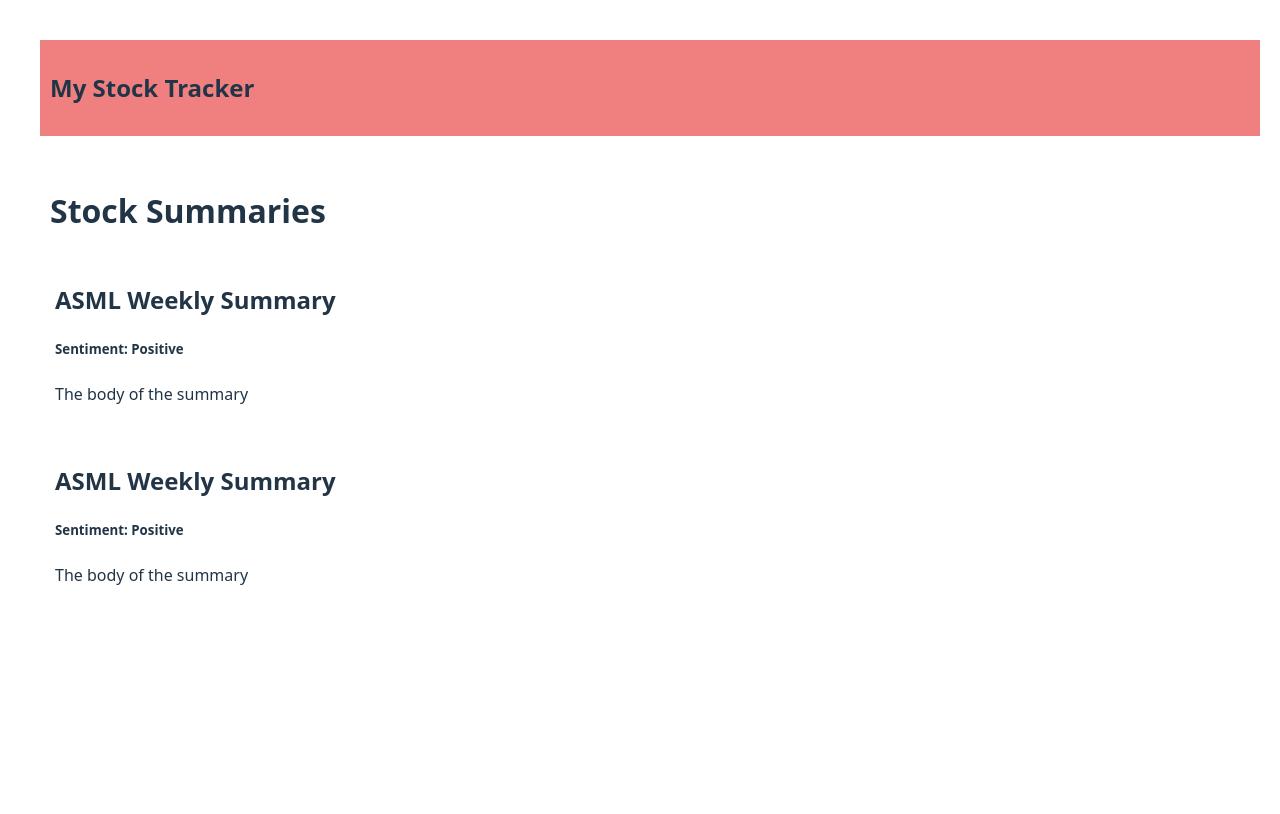
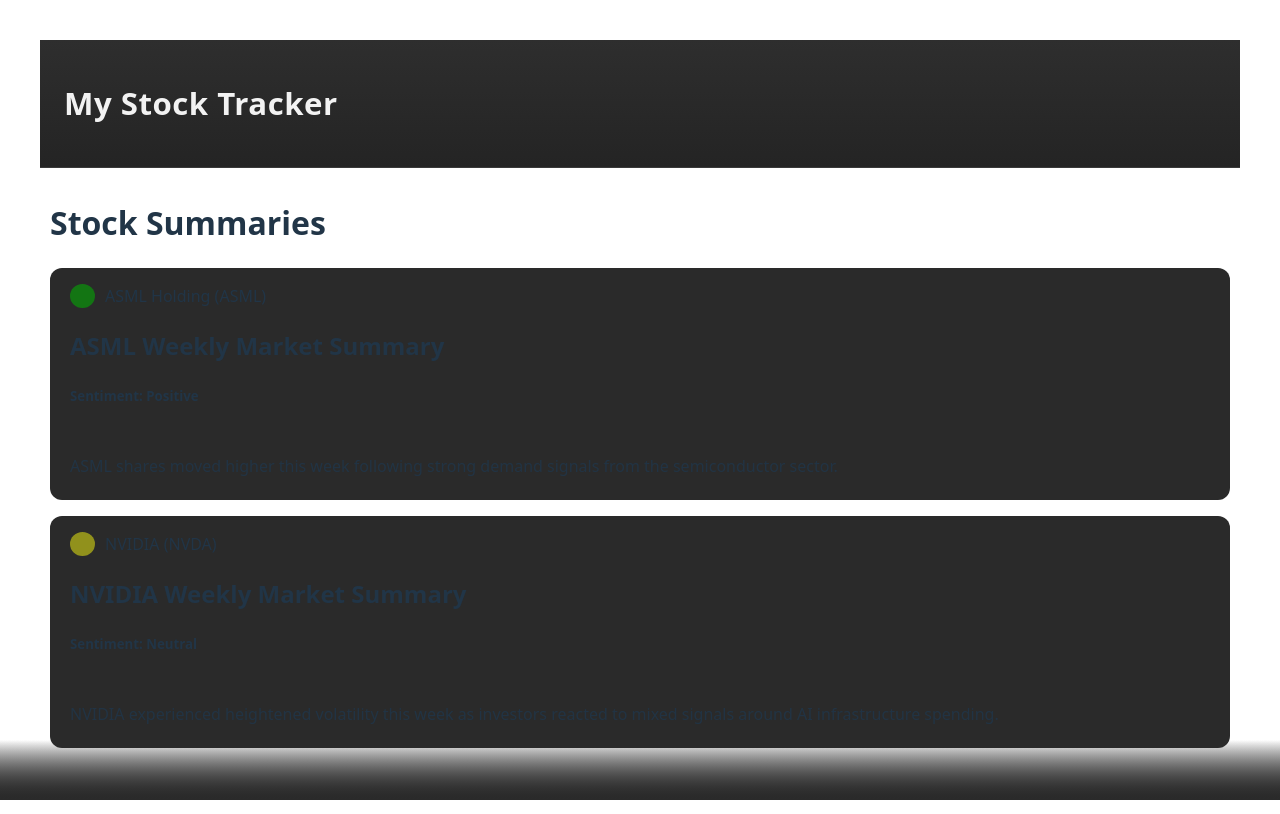
Before and after one commit to cainemerrick98/analyst_gpt, a React app in the folder frontend/: page / in a window 1280 px wide. Built offline with nearby package versions, Linux system fonts and the light colour scheme; the HTML template or start-up script is replaced by a standard one.

Commit message:
much improved ui

```diff
--- a/frontend/src/App.css
+++ b/frontend/src/App.css
@@ -11,8 +11,15 @@
 }
 
 .header{
-  padding: 10px;
-  width: 100%;
-  background-color: lightcoral;
-  margin-bottom: 20px;
+   background: linear-gradient(
+    180deg,
+    #2e2e2e 0%,
+    #242424 100%
+  );
+  padding: 14px 24px;
+  font-size: 1.3rem;
+  font-weight: 600;
+  letter-spacing: 0.5px;
+  color: #f2f2f2;
+  border-bottom: 1px solid #3a3a3a;
 }
--- a/frontend/src/App.jsx
+++ b/frontend/src/App.jsx
@@ -1,25 +1,51 @@
 import './App.css'
 import Summary from './components/summary'
 
-function get_summaries(){
+function get_summaries() {
   return [
     {
-      ticker: 'ASMLA',
-      company: 'ASML',
-      title: 'ASML Weekly Summary',
-      body: 'The body of the summary',
-      sentiment: 'Positive'
-    },
-    {
-      ticker: 'ASMLA',
-      company: 'ASML',
-      title: 'ASML Weekly Summary',
-      body: 'The body of the summary',
+      ticker: 'ASML',
+      company: 'ASML Holding',
+      title: 'ASML Weekly Market Summary',
+      body: `
+ASML shares moved higher this week following strong demand signals from the semiconductor sector.
+
+Management reiterated confidence in long-term EUV adoption, citing increased investment from major foundries in both the U.S. and Asia.
+
+Key highlights:
+- Strong backlog visibility through 2026
+- Continued margin expansion driven by service revenue
+- Increased geopolitical diversification of customers
+
+Risks remain, particularly around export restrictions and macroeconomic uncertainty, but overall sentiment remains constructive.
+
+Conclusion:
+ASML continues to be viewed as a core long-term holding within the semiconductor equipment space.
+      `,
       sentiment: 'Positive'
     },
 
-  ]
+    {
+      ticker: 'NVDA',
+      company: 'NVIDIA',
+      title: 'NVIDIA Weekly Market Summary',
+      body: `
+NVIDIA experienced heightened volatility this week as investors reacted to mixed signals around AI infrastructure spending.
+
+While demand for data center GPUs remains robust, some customers are beginning to optimize existing capacity rather than aggressively expand.
+
+Notable developments:
+- AI revenue growth remains strong quarter-over-quarter
+- Gross margins stabilized after recent declines
+- Competition in custom silicon continues to increase
+
+Overall, the market appears to be reassessing expectations rather than abandoning the long-term AI thesis.
+      `,
+      sentiment: 'Neutral'
+    }
+  ];
 }
+
 
 function App() {
 
--- a/frontend/src/components/summary.css
+++ b/frontend/src/components/summary.css
@@ -1,12 +1,59 @@
-.summary{
-    border-bottom: 1px solid white;
-    padding: 5px;
-    margin-bottom: 10px;
+.summary {
+  background-color: #2a2a2a;
+  border-radius: 12px;
+  max-height: 200px;
+  padding: 16px 20px;
+  margin-bottom: 16px;
+  transition: transform 0.15s ease, box-shadow 0.15s ease, max-height 0.3s ease, background-color 0.2s ease;
+  overflow: hidden;
 }
 
-.summary:hover{
+.summary:hover {
     cursor: pointer;
-    background-color: #414141;
-    border-radius: 10px;
-    border:none
+    transform: translateY(-2px);
+    box-shadow: 0 6px 18px rgba(0,0,0,0.4);
 }
+
+.summary.expanded {
+    max-height: 2000px;
+}
+
+.summary p {
+  line-height: 1.6;
+  opacity: 0.9;
+  white-space: pre-line;
+}
+
+.summary::after {
+  content: '';
+  position: absolute;
+  bottom: 0;
+  left: 0;
+  right: 0;
+  height: 60px;
+  background: linear-gradient(to bottom, transparent, #2a2a2a);
+}
+
+.summary.expanded::after {
+  display: none;
+}
+
+.circle {
+    opacity: 0.55;
+    font-size: 0.85rem;
+    border-radius:50%;
+    min-height:10px;
+    min-width:25px;
+}
+
+.circle.Positive {
+    background-color: rgb(0, 178, 0);
+}
+
+.circle.Neutral {
+    background-color: rgb(230, 230, 18);
+}
+
+.circle.Negative {
+    background-color: red;
+}
--- a/frontend/src/components/summary.jsx
+++ b/frontend/src/components/summary.jsx
@@ -1,14 +1,22 @@
 import './summary.css'
+import { useState } from 'react'
 
 function Summary({company, ticker, title, body, sentiment}){
+    const [isCollapsed, setIsCollapsed] = useState(true)
+
     return (
-        <>
-            <div className="summary">
-                <h2>{title}</h2>
-                <h5>Sentiment: {sentiment}</h5>
-                <p>{body}</p>
-            </div>
-        </>
+        <div
+        className={isCollapsed ? "summary" : "summary expanded"}
+        onClick={() => setIsCollapsed(!isCollapsed)}
+        >
+        <div style={{display:'flex', flexDirection:'horizontal', gap:'10px'}}>
+            <div className={`circle ${sentiment}`}></div>
+            <span>{company}  ({ticker})</span>
+        </div>
+            <h2>{title}</h2>
+            <h5>Sentiment: {sentiment}</h5>
+            <p>{body}</p>
+        </div>
     )
 }
 
```
